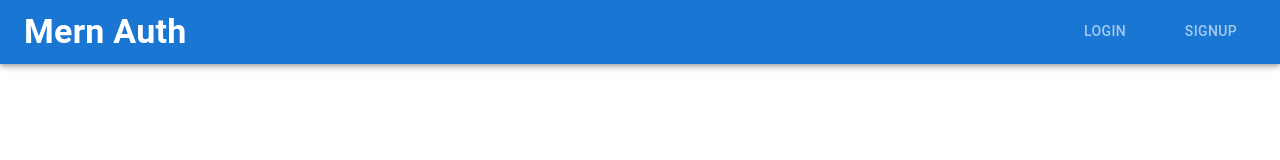
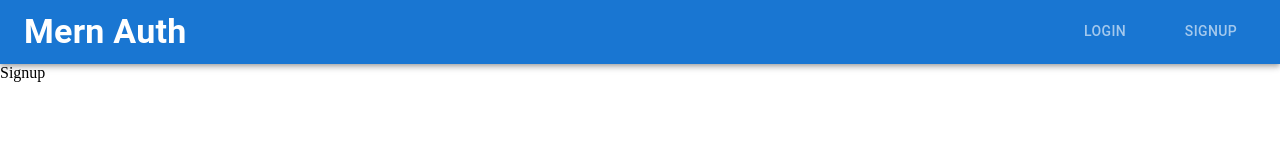
Before and after one commit to AkshitLakhera/MERN-AUTH, a React (Vite) app in the folder frontend/: page /signup in a window 1280 px wide. Shown: the top 160 px of the page. Built offline with nearby package versions, Linux system fonts and the light colour scheme; the HTML template or start-up script is replaced by a standard one.

Commit message:
Done with adding route to login and signup from react-router-dom

```diff
--- a/frontend/src/App.jsx
+++ b/frontend/src/App.jsx
@@ -15,8 +15,8 @@ function App() {
   <main>
     <Routes>
       <Route path='/login' element={<Login/>}/>
-      <Route path='/login' element={<Signup/>}/>
-      <Route path='/login' element={<Welcome/>}/>
+      <Route path='/signup' element={<Signup/>}/>
+      <Route path='/welcome' element={<Welcome/>}/>
     </Routes>
   </main>
 
--- a/frontend/src/components/Header.jsx
+++ b/frontend/src/components/Header.jsx
@@ -2,11 +2,11 @@
 // import React from 'react';
 import { AppBar, Box, Tab, Tabs, Toolbar, Typography } from '@mui/material';
 import { useState } from 'react';
-
+import {Link} from 'react-router-dom'
 export const Header = () => {
     const [value, setvalue] = useState();
   return (
-    <AppBar position="static" color="primary" sx={{ height: '64px' }}>
+    <AppBar position="sticky" color="primary" sx={{ height: '64px' }}>
       <Toolbar>
         <Typography variant="h4" sx={{ flexGrow: 1, fontWeight: 'bold', marginRight: '1rem' }}>
           Mern Auth
@@ -14,8 +14,9 @@ export const Header = () => {
         <Box sx={{ display: 'flex', alignItems: 'center' }}>
          {/* Writing button clicking logic here */}
           <Tabs textColor='inherit' value={value} onChange={(e,val) => setvalue(val)}>
-            <Tab label="Login" sx={{ marginRight: '1rem' }} />
-            <Tab label="Signup" />
+            {/* This is how we add route  with react-router-dom, We use here to and LinkComponent methods */}
+            <Tab to="/login"  LinkComponent= {Link} label="Login" sx={{ marginRight: '1rem' }} />
+            <Tab  to="/signup"  LinkComponent={Link} label="Signup" />
           </Tabs>
         </Box>
       </Toolbar>
```
